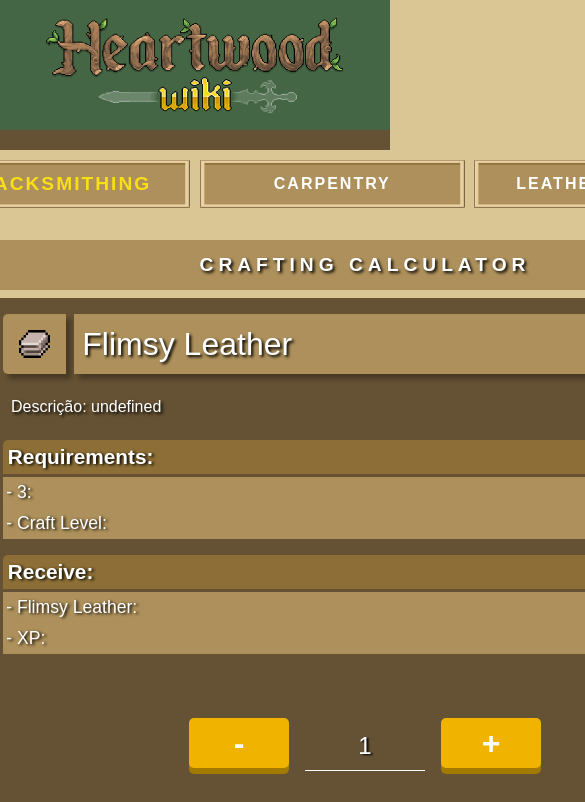
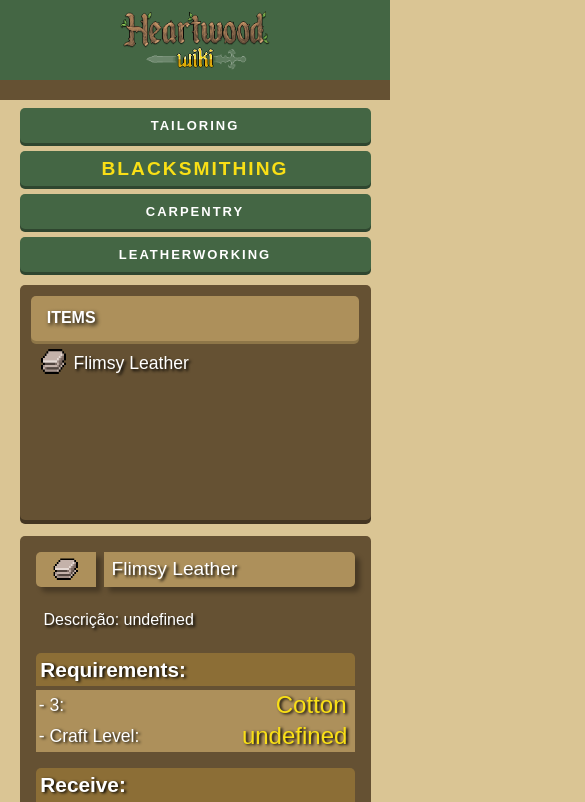
Before and after one commit to ViniciusMartinsss/HearwookWikiFanCreate, a plain HTML site: page index.html in a window 390 px wide. Both pictures are taken after a click on the button "BLACKSMITHING". Shown: the top 802 px of the page, 585 px wide, since content can reach past the window. Drawn offline with Linux system fonts and the light colour scheme.

Commit message:
fix: Adjust layout for mobile  and create media querys

```diff
--- a/css/styles.css
+++ b/css/styles.css
@@ -2,6 +2,7 @@
     margin: 0 auto;
     padding: 0;
     box-sizing: border-box;
+    color: white;
 }
 
 :root{
@@ -10,6 +11,7 @@
     --light-brown: #DAC594;
     --mediun-bronw:#AD905B;
     --dark-bronw:#655133;
+    --dark-bronw-hsl:hsl(36, 33%, 20%);
     --honey-brown: #8C6E36;
     --shadow-black: rgba(0, 0, 0, 0.300);
 }
@@ -23,23 +25,20 @@ button{
 }
 
 body{
+    height: 100vh;
+    width: 100vw;
+    background-color: var(--light-brown);
     font-family: Arial, Helvetica, sans-serif;
-    height: 100%;
-    width: 100%;
-    display: flex;
-    align-items: center;
-    flex-direction: column;
-    background-color: var(--light-brown);
-    color: white;
 }
 
 .header-box{
     width: 100%;
+    height: 130px;
     display: flex;
     align-items: center;
-    height: 130px;
+    justify-content: center;
     background-color: var(--mediun-green);
-    /* background-color: var(--ligh-green); */
+    transition: all 700ms;
 }
 
 #bar-brown{
@@ -48,27 +47,34 @@ body{
     background-color: var(--dark-bronw);
 }
 
-.box-category{
-    width: 400px;
-    height: 500px;
+.containerBody{
+    width: 1080px;
+    height: 80%;
+    display: flex;
+    flex-direction: column;
+    transition: all 700ms;
 }
 
 .navbar{
-    min-width: 1080px;
+    width: 100%;
+    height: auto;
     display: flex;
-    gap: .6rem;
-    height: 50px;
-    margin: 10px 0px 30px 0px;
+    flex-wrap: wrap;
+    align-items: center;
+    justify-content: space-between;
+    margin: 1rem 0rem;
+    transition: all 700ms;
 }
 
 .btn-nav{
     width: 265px;
-    height: 48px;
-    font-size: 16px;
-    font-weight: bold;
+    font-weight: 600;
+    height: 45px;
     letter-spacing: 2px;
-    background-image: url(../img/button.png);
-    transition: all 150ms;
+    border-radius: 5px;
+    background-color: var(--mediun-green);
+    box-shadow: 0px 3px 	hsl(120, 20%, 23%);
+    transition: all 300ms;
 }
 
 .btn-nav:hover{
@@ -77,100 +83,87 @@ body{
 }
 
 .content-card-body{
-    height: 60vh;
-    min-width: 1080px;
-    gap: 0.5rem;
-    margin: 0rem 1rem;
+    width: 100%;
+    height: 81%;
     display: flex;
-    flex-direction: column;
-    flex-wrap: wrap;
+    gap: 0.3rem;
     border-radius: 10px 0px 0px 0px;
+    transition: all 700ms;
+}
+
+.category-box{
+    min-width: 30%;
+    height: 100%;
+    transition: all 700ms;
 }
 
 .crafting-calculator-box{
     width: 70%;
     height: 100%;
-}
-
-.category-box{
-   min-width: 30%;
-    height: 100%;
+    transition: all 700ms;
 }
 
 .box-title{
     height: 50px;
     width: 100%;
+    background-color: var(--mediun-bronw);
     display: flex;
     align-items: center;
+    justify-content: center;
+    font-size: 0.6rem;
+    letter-spacing: 2px;
+    text-transform: uppercase;
+    text-shadow: 2px 2px 4px black;
     border-radius: 5px 5px 0px 0px;
-    font-size: 0.6rem;
-    letter-spacing: 5px;
-    text-transform: uppercase;
-    text-shadow: 2px 2px 3px black;
-    background-color: var(--mediun-bronw);
+    transition: all 700ms;
 }
 
-.containerCategory{
+.containerCategory, .containerCalculator{
     width: 100%;
     height: 100%;
-    margin-top: 0.5rem;
-    border-radius: 0px 0px 0px 5px ;
+    margin-top: .3rem;
+    overflow-y: auto;
     background-color: var(--dark-bronw);
-    box-shadow: 5px 5px 5px var(--shadow-black);
-}
-
-.containerCalculator{
-    width: 100%;
-    height: 100%;
-    margin-top: 0.5rem;
-    background-color: var(--dark-bronw);
-    box-shadow: 5px 5px 5px var(--shadow-black);
-    border-radius: 0px 0px 5px 0px ;
+    box-shadow: 0px 4px var(--dark-bronw-hsl);
+    border-radius: 0px 0px 5px 5px;
 }
 
 .button-container {
-    width: 100%;
-    height: 100%;
-    padding: 1rem;
-    gap: 0.5rem;
-    overflow-y: auto;
+    padding: 0.7rem;
 }
 
 .button-container > button {
     width: 100%;
     height: 45px;
     border-radius: 5px;
-    background-color: var(--mediun-bronw);
     font-size: 1rem;
     text-transform: uppercase;
     padding-left: 1rem;
-    margin-bottom: 1rem;
+    margin-bottom: 0.5rem;
     text-align: justify;
-    font-weight: bold;
-    letter-spacing: 1px;
-    box-shadow: 4px 4px 4px var(--shadow-black);
-    transition: all 150ms;
-    text-shadow: 2px 2px 3px black;
+    font-weight: 600;
+    text-shadow: 2px 2px 4px black;
+    background-color: var(--mediun-bronw);
+    box-shadow: 0px 3px  hsl(39, 33%, 42%);
 }
 
-.item-list{
-    width: 100%;
-    display: flex;
-    justify-content: center;
+.item-list {
+    height: 100%;
+    margin-bottom: 0.7rem;
+    margin-left: 0.5rem;
 }
 
 .item-list > div {
     display: grid;
     grid-template-columns: 30px auto;
     align-items: end;
-    margin-bottom: 1rem;
-    font-size: 1.2rem;
+    margin-bottom: 0.5rem;
 }
 
 .item-list > div > a {
     width: 100%;
     font-size: 1.1rem;
-    padding-left: 1rem;
+    padding-left: 0.3rem;
     text-shadow: 2px 2px 3px black;
 }
 
@@ -191,7 +184,6 @@ body{
     flex-direction: column;
     align-items: center;
     justify-content: space-between;
-    gap: auto;
     padding: 1rem;
 }
 
@@ -202,7 +194,6 @@ body{
     display: flex;
     align-items: center;
     gap: 0.5rem;
-    text-shadow: 2px 2px 3px black;
 }
 
 #itemName, #itemDesc{
@@ -353,13 +344,78 @@ margin: 0;
 }
 
 
-    /* .narvbar{
-        display: flex;
-        flex-direction: column;
+@media only screen and (max-width: 1150px) {
+    .navbar{
+        flex-wrap: wrap;
         gap: .5rem;
+        margin: 0.5rem 0rem;
+        transition: all 700ms;
+    }
+    .btn-nav{
+        width:100%;
+        height: 35px;
+        transition: all 700ms;
+    }
+    .content-card-body{
+        flex-wrap: wrap;
+        gap: 4rem;
+        transition: all 700ms;
+    }
+    .containerBody{
+        width: 90%;
+        height: 100%;
+        transition: all 700ms;
+    }
+    .category-box{
+        width: 100%;
+        height: 235px;
+        transition: all 700ms;
     }
 
+    .crafting-calculator-box{
+        width: 100%;
+        height: 500px;
+        transition: all 700ms;
+    }
+}
+
+@media only screen and (max-width:  600px) {
+    .header-box{
+        height: 80px;
+        align-items: center;
+    }
+    .header-box > img {
+        width: 150px;
+        height: 60px;
+    }
+    .buttonRangeContainer{
+        padding: 0;
+        display: flex;
+        width: 100%;
+    }
+    .front{
+        display: none;
+    }
+    .cardItemHeader{
+        height: 35px;
+    }
+    #itemName{
+        font-size: 1.2rem;
+    }
+    .imgItem{
+        height: 35px;
+        padding: .4em 1.1rem;
+    }
+    .box-title{
+        display: none;
+    }
     .content-card-body{
-        display: flex;
-        flex-direction: column;
-    } */
+        gap: 1rem;
+    }
+    .cardItemBody > p{
+        grid-template-columns: 65% 35%;
+    }
+    .containerCategory, .containerCalculator{
+        border-radius: 5px;
+    }
+}
--- a/index.html
+++ b/index.html
@@ -12,6 +12,7 @@
       <img src="../img/heartwood_wiki.png" width="300px" height="100"="heartwood-logo">
     </header>
     <div id="bar-brown"></div>
+    <div class="containerBody">
       <nav class="navbar">
         <button class="btn-nav" id="btnTailoring">TAILORING</button>
         <button class="btn-nav" id="btnBlacksmithing">BLACKSMITHING </button>
@@ -36,6 +37,8 @@
           </div>
         </div>
       </div>
+    </div>
+
   </body>
 </html>
 
--- a/js/objectTailoringItems.js
+++ b/js/objectTailoringItems.js
@@ -76,6 +76,51 @@ const tailoring = [
     quantidade: 1,
     xp: 504,
   },
+  {
+    id: 7,
+    nome: "Light Slippers",
+    categoria: "feet",
+    receita: "",
+    img: "../img/itemsicon/Light-Slippers-icon.png",
+    quantidade: 1,
+    xp: 504,
+  },
+  {
+    id: 7,
+    nome: "Light Slippers",
+    categoria: "feet",
+    receita: "",
+    img: "../img/itemsicon/Light-Slippers-icon.png",
+    quantidade: 1,
+    xp: 504,
+  },
+  {
+    id: 7,
+    nome: "Light Slippers",
+    categoria: "feet",
+    receita: "",
+    img: "../img/itemsicon/Light-Slippers-icon.png",
+    quantidade: 1,
+    xp: 504,
+  },
+  {
+    id: 7,
+    nome: "Light Slippers",
+    categoria: "feet",
+    receita: "",
+    img: "../img/itemsicon/Light-Slippers-icon.png",
+    quantidade: 1,
+    xp: 504,
+  },
+  {
+    id: 7,
+    nome: "Light Slippers",
+    categoria: "feet",
+    receita: "",
+    img: "../img/itemsicon/Light-Slippers-icon.png",
+    quantidade: 1,
+    xp: 504,
+  },
 ];
 
 
--- a/js/script.js
+++ b/js/script.js
@@ -16,13 +16,13 @@ btnTailoring.addEventListener("click", () => {
   btnTailoring.style.color = "#F9DF16";
 
   btnLeatherworking.style.color = "#FFFF";
-  btnLeatherworking.style.fontSize = "1rem";
+  btnLeatherworking.style.fontSize = "13px";
 
   btnBlacksmithing.style.color = "#FFFF";
-  btnBlacksmithing.style.fontSize = "1rem";
+  btnBlacksmithing.style.fontSize = "13px";
 
   btnCarpentry.style.color = "#FFFF";
-  btnCarpentry.style.fontSize = "1rem";
+  btnCarpentry.style.fontSize = "13px";
 
   buttonContainer.innerHTML = "";
   createCategory(dados);
@@ -40,13 +40,13 @@ btnLeatherworking.addEventListener("click", () => {
   btnLeatherworking.style.fontSize = "1.2rem";
 
   btnTailoring.style.color = "#FFFF";
-  btnTailoring.style.fontSize = "1rem";
+  btnTailoring.style.fontSize = "13px";
 
   btnBlacksmithing.style.color = "#FFFF";
-  btnBlacksmithing.style.fontSize = "1rem";
+  btnBlacksmithing.style.fontSize = "13px";
 
   btnCarpentry.style.color = "#FFFF";
-  btnCarpentry.style.fontSize = "1rem";
+  btnCarpentry.style.fontSize = "13px";
 
   buttonContainer.innerHTML = "";
   createCategory(dados);
@@ -64,13 +64,13 @@ btnBlacksmithing.addEventListener("click", () => {
   btnBlacksmithing.style.color = "#F9DF16";
 
   btnLeatherworking.style.color = "#FFFF";
-  btnLeatherworking.style.fontSize = "1rem";
+  btnLeatherworking.style.fontSize = "13px ";
 
   btnTailoring.style.color = "#FFFF";
-  btnTailoring.style.fontSize = "1rem";
+  btnTailoring.style.fontSize = "13px";
 
   btnCarpentry.style.color = "#FFFF";
-  btnCarpentry.style.fontSize = "1rem";
+  btnCarpentry.style.fontSize = "13px";
 
   buttonContainer.innerHTML = "";
   createCategory(dados);
@@ -87,13 +87,13 @@ btnCarpentry.addEventListener("click", () => {
   btnCarpentry.style.color = "#F9DF16";
 
   btnLeatherworking.style.color = "#FFFF";
-  btnLeatherworking.style.fontSize = "1rem";
+  btnLeatherworking.style.fontSize = "13px ";
 
   btnBlacksmithing.style.color = "#FFFF";
-  btnBlacksmithing.style.fontSize = "1rem";
+  btnBlacksmithing.style.fontSize = "13px";
 
   btnTailoring.style.color = "#FFFF";
-  btnTailoring.style.fontSize = "1rem";
+  btnTailoring.style.fontSize = "13px";
 
   buttonContainer.innerHTML = "";
   createCategory(dados);
```
Lines whose indentation alone changed are shown as unchanged.
